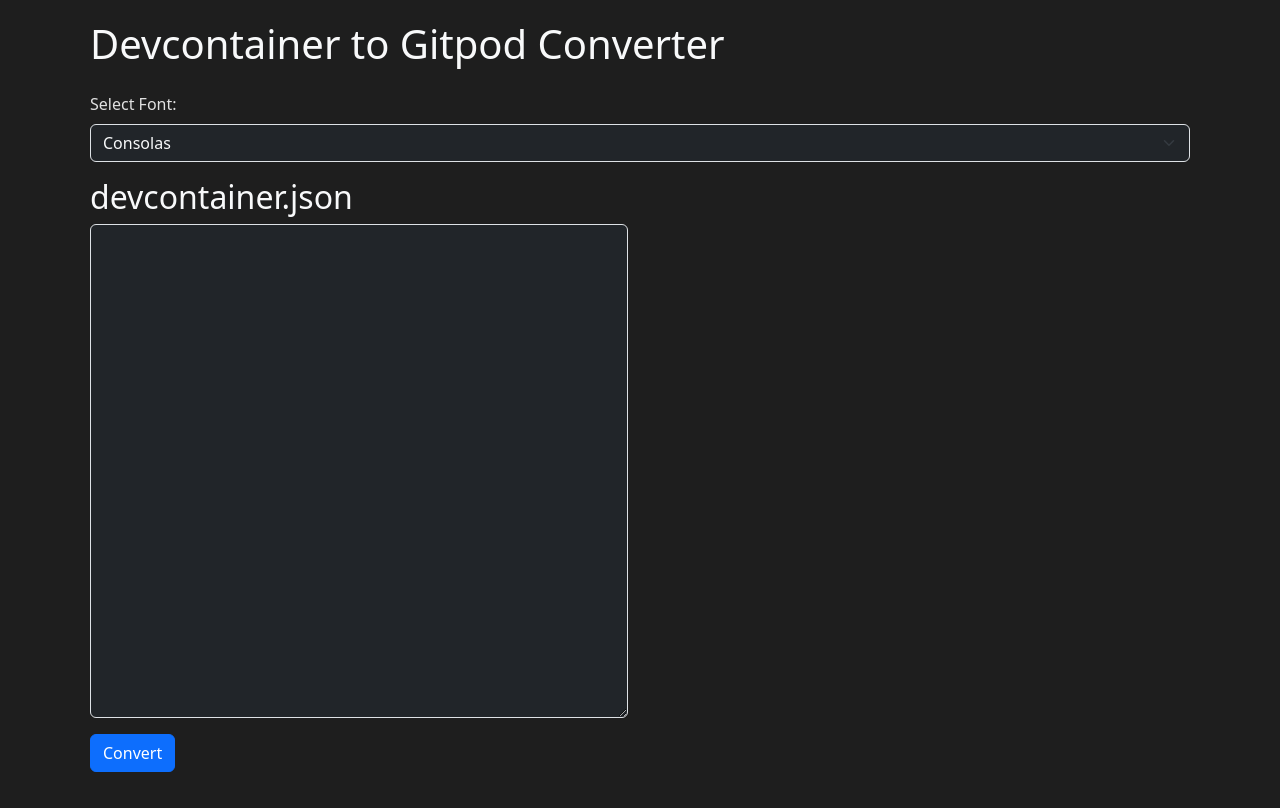
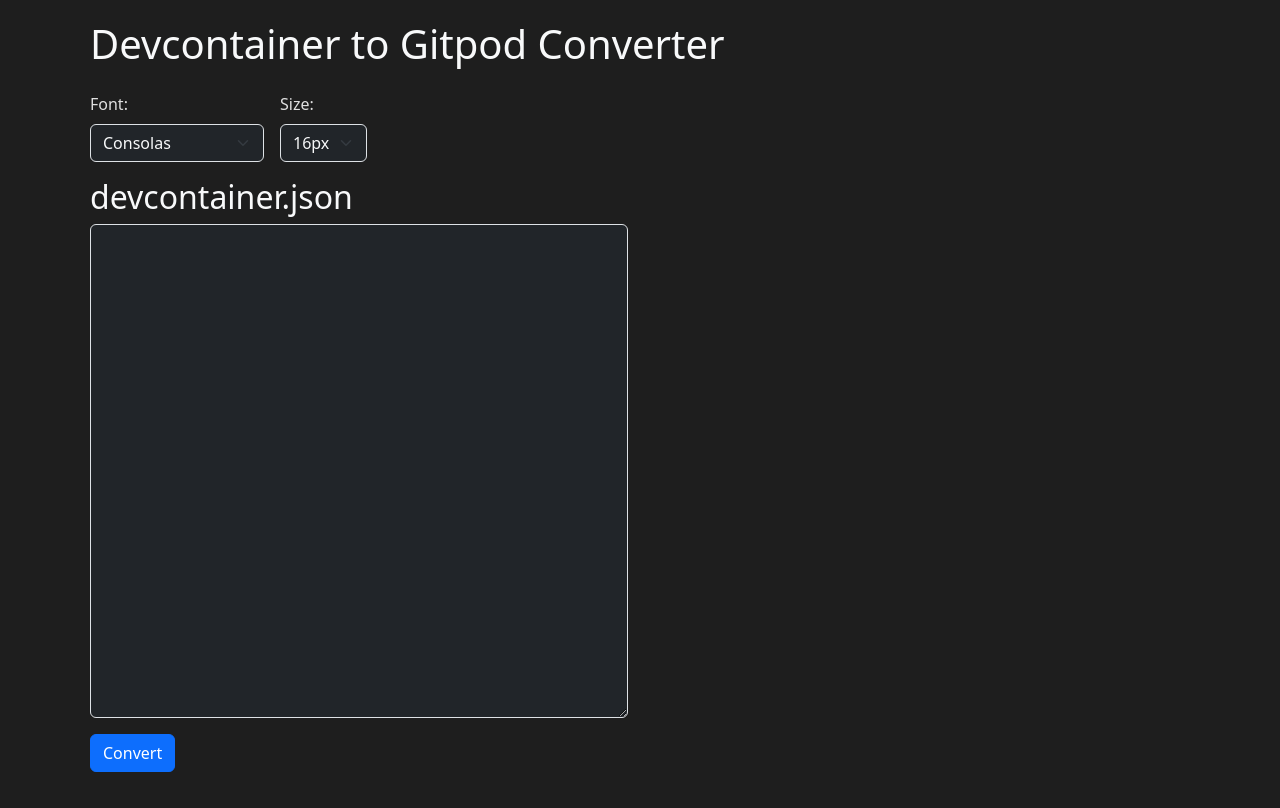
Before and after one commit to leonj1/devcontainer-gitpod, a React (Create React App) app in the folder frontend/: page / in a window 1280 px wide. Built offline with nearby package versions, Linux system fonts and the light colour scheme; the HTML template or start-up script is replaced by a standard one.

Commit message:
FEAT select font size

```diff
--- a/frontend/src/App.js
+++ b/frontend/src/App.js
@@ -13,6 +13,10 @@
   'Ubuntu Mono',
 ];
 
+const fontSizes = [
+  '12px', '14px', '16px', '18px', '20px', '22px', '24px'
+];
+
 function App() {
   const [input, setInput] = useState('');
   const [output, setOutput] = useState('');
@@ -21,6 +25,7 @@
   const [showModal, setShowModal] = useState(false);
   const [hasResponse, setHasResponse] = useState(false);
   const [selectedFont, setSelectedFont] = useState('Consolas');
+  const [selectedFontSize, setSelectedFontSize] = useState('16px');
 
   useEffect(() => {
     setOutput('');
@@ -29,6 +34,10 @@
 
   const handleFontChange = (e) => {
     setSelectedFont(e.target.value);
+  };
+
+  const handleFontSizeChange = (e) => {
+    setSelectedFontSize(e.target.value);
   };
 
   const handleConvert = async (e) => {
@@ -59,8 +68,9 @@
   return (
     <main className="container">
       <h1 className="text-light mb-4">Devcontainer to Gitpod Converter</h1>
-      <div className="mb-3">
-        <label htmlFor="font-select" className="form-label">Select Font: </label>
+      <div className="mb-3 d-flex align-items-center">
+        <div className="me-3">
+          <label htmlFor="font-select" className="form-label me-2">Font:</label>
           <select
             id="font-select"
             value={selectedFont}
@@ -74,6 +84,22 @@
             ))}
           </select>
         </div>
+        <div>
+          <label htmlFor="font-size-select" className="form-label me-2">Size:</label>
+          <select
+            id="font-size-select"
+            value={selectedFontSize}
+            onChange={handleFontSizeChange}
+            className="form-select bg-dark text-light"
+          >
+            {fontSizes.map((size) => (
+              <option key={size} value={size}>
+                {size}
+              </option>
+            ))}
+          </select>
+        </div>
+      </div>
       <div className="row">
         <div className="col-md-6 mb-3">
           <h2 className="text-light">devcontainer.json</h2>
@@ -85,7 +111,7 @@
               onChange={(e) => setInput(e.target.value)}
               required
               className="form-control bg-dark text-light mb-3"
-              style={{ fontFamily: selectedFont }}
+              style={{ fontFamily: selectedFont, fontSize: selectedFontSize }}
             ></textarea>
             <button type="submit" disabled={loading} className="btn btn-primary">
               {loading ? 'Converting...' : 'Convert'}
@@ -95,7 +121,7 @@
         {hasResponse && (
           <div className="col-md-6">
             <h2 className="text-light">Gitpod</h2>
-            <pre className="bg-dark text-light p-3 rounded" style={{ fontFamily: selectedFont }}>{output}</pre>
+            <pre className="bg-dark text-light p-3 rounded" style={{ fontFamily: selectedFont, fontSize: selectedFontSize }}>{output}</pre>
             <CopyToClipboard text={output}>
               <button className="btn btn-outline-light mt-2">
                 Copy to Clipboard
--- a/frontend/src/index.css
+++ b/frontend/src/index.css
@@ -36,12 +36,19 @@
 
 .font-selector {
   margin-bottom: 20px;
+  display: flex;
+  align-items: center;
 }
 
 .font-selector select {
   background-color: #2d2d2d;
   color: #e0e0e0;
   border: 1px solid #444;
+  margin-right: 10px;
+}
+
+.font-selector label {
+  margin-right: 5px;
 }
 
 .modal-content {
```
Lines whose indentation alone changed are shown as unchanged.
